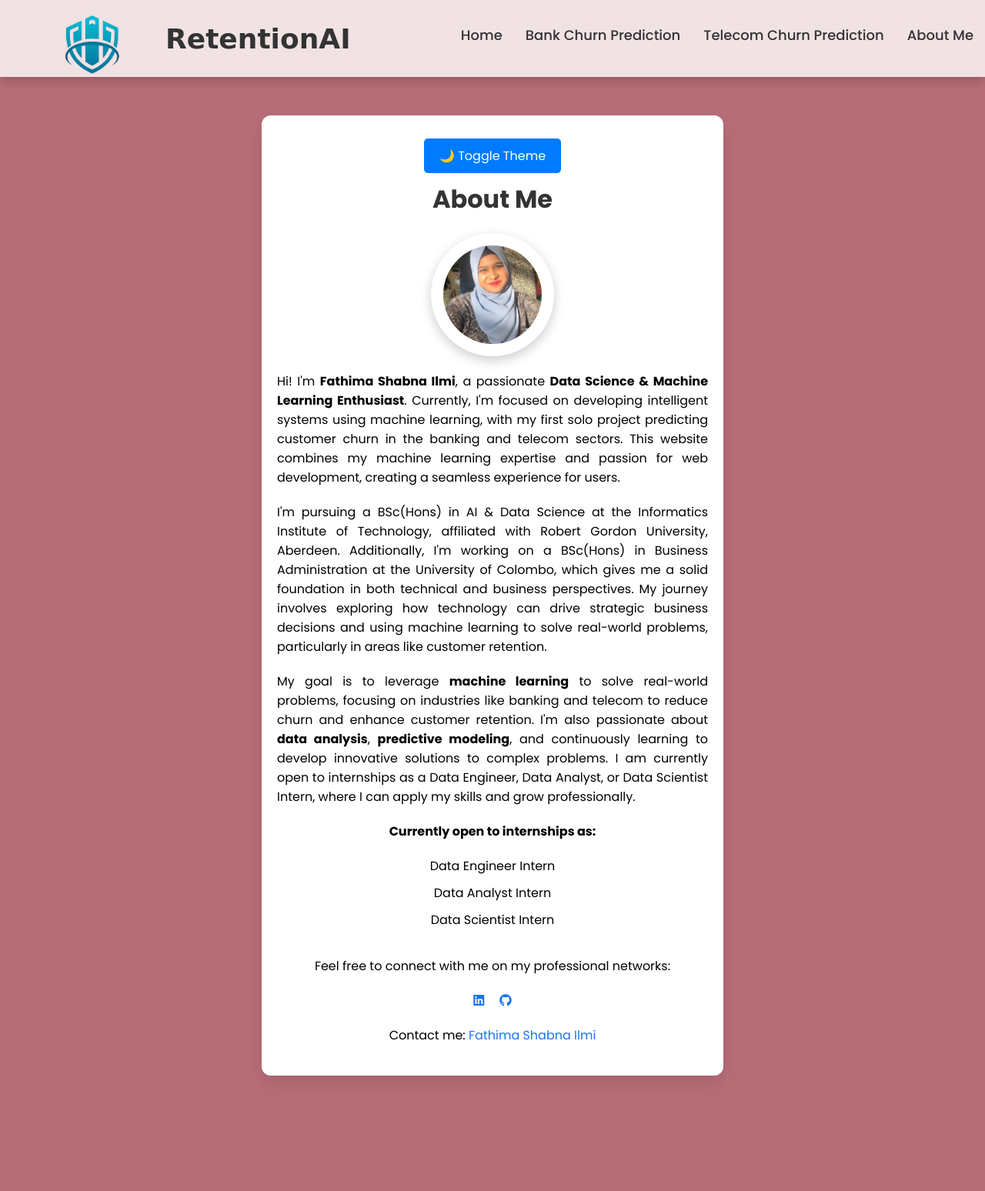
After one commit to ShabnaIlmi/Customer_Churn_Prediction_Model, a Flask app: template templates/AboutMe.html in a window 1280 px wide. The commit adds this page. Shown: the whole page at 77% size. Run offline with Flask 3, Linux system fonts and the light colour scheme; the template is opened without the code that fills it, so the values that code supplies are empty; parts of the project's set-up code (start-up, migrations or seed data) failed here and were passed over.

Commit message:
Updated Files

```diff
--- /dev/null
+++ b/static/css/AboutMe.css
@@ -0,0 +1,342 @@
+@import url('https://fonts.googleapis.com/css2?family=Poppins:wght@400;500;600;700&display=swap');
+
+/* General Reset */
+* {
+    margin: 0;
+    padding: 0;
+    box-sizing: border-box;
+    font-family: 'Poppins', sans-serif;
+}
+
+body {
+    background-color: #B76D77;
+
+}
+
+/* Navigation Bar */
+.nav {
+    position: fixed;
+    width: 100%;
+    top: 0;
+    height: 100px;
+    display: flex;
+    justify-content: space-between;
+    align-items: center;
+    background-color: rgba(255, 255, 255, 0.8); /* Semi-transparent white background */
+    backdrop-filter: blur(15px); /* Stronger blur effect */
+    box-shadow: 0 4px 15px rgba(0, 0, 0, 0.2); /* Subtle shadow for depth */
+    padding: 0 15px;
+    z-index: 1000;
+    transition: background-color 0.3s ease;
+}
+
+/* Logo Container */
+.logopic {
+    display: flex;
+    align-items: center;
+    gap: 0px;
+}
+
+.logopic img {
+    width: 200px;
+    display:block;
+    height: auto;
+    transition: transform 0.3s ease;
+}
+
+.logopic .logo-text {
+    font-size: 36px;
+    font-weight: bold;
+    color: #333;
+    font-family: 'Lobster', cursive;
+    transition: color 0.3s ease;
+}
+
+/* Hover effect for logo text */
+.logopic:hover .logo-text {
+    color: #ff7f50; /* A stylish coral color on hover */
+}
+
+.logopic:hover img {
+    transform: scale(1.05); /* Slight zoom on hover for the logo */
+}
+
+/* Navigation Menu */
+.nav-menu {
+    display: flex;
+    align-items: center;
+    gap: 30px;
+}
+
+/* List of navigation items */
+.nav-menu ul {
+    display: flex;
+    gap: 30px;
+    margin: 0;
+    padding: 0;
+    list-style-type: none;
+}
+
+/* Style for each menu item */
+.nav-menu ul li {
+    position: relative;
+}
+
+.nav-menu ul li .link {
+    text-decoration: none;
+    font-size: 18px;
+    font-weight: 500;
+    color: #333;
+    padding-bottom: 10px;
+    transition: color 0.3s ease, transform 0.3s ease;
+}
+
+/* Hover effect for links */
+.nav-menu ul li .link:hover {
+    color: #ff7f50; /* Stylish hover effect */
+    transform: translateY(-5px); /* Slight lift effect */
+    border-bottom: 2px solid #ff7f50; /* Underline effect */
+}
+
+/* Active link with border */
+.current-page {
+    border-bottom: 2px solid #ff7f50;
+}
+
+/* Navigation Buttons */
+.nav-button .btn {
+    width: 50px;
+    height: 50px;
+    font-size: 16px;
+    font-weight: 600;
+    color: #fff;
+    background-color: #ff7f50;
+    border: none;
+    border-radius: 30px;
+    cursor: pointer;
+    transition: all 0.3s ease;
+}
+
+.nav-button .btn:hover {
+    background-color: #ff5733;
+    transform: scale(1.05);
+}
+
+/* White Button Style */
+.btn.white-btn {
+    background-color: #fff;
+    color: #333;
+    border: 2px solid #ff7f50;
+}
+
+.btn.white-btn:hover {
+    background-color: #ff7f50;
+    color: #fff;
+}
+
+/* Mobile Responsive */
+.nav-menu-btn {
+    display: none;
+}
+
+@media (max-width: 768px) {
+    .nav-menu {
+        display: none;
+        flex-direction: column;
+        background-color: rgba(255, 255, 255, 0.9);
+        position: absolute;
+        top: 120px;
+        left: 0;
+        right: 0;
+        padding: 20px 30px;
+        box-shadow: 0 4px 15px rgba(0, 0, 0, 0.2);
+        z-index: 9999;
+    }
+
+    .nav-menu-btn {
+        display: block;
+        cursor: pointer;
+        font-size: 28px;
+    }
+
+    .nav-menu.open {
+        display: flex;
+    }
+
+    .nav-menu ul {
+        display: block;
+        gap: 20px;
+    }
+
+    .nav-menu ul li .link {
+        font-size: 22px;
+    }
+}
+
+.container {
+    max-width: 600px;
+    margin: 150px auto; /* Increased margin-top */
+    padding: 20px;
+    background: white;
+    border-radius: 12px;
+    box-shadow: 0 10px 20px rgba(0, 0, 0, 0.1);
+    transition: background 0.5s, color 0.5s;
+    display: flex;
+    flex-direction: column;
+    align-items: center; /* Center-align content horizontally */
+    justify-content: center; /* Center-align content vertically */
+    text-align: center; /* Ensures text is centered within the container */
+}
+
+/* Theme Toggle Button */
+button {
+    padding: 10px 20px;
+    border: none;
+    cursor: pointer;
+    background: #007bff;
+    color: white;
+    border-radius: 5px;
+    font-size: 16px;
+    transition: background 0.3s, transform 0.2s;
+    margin: 10px 0; /* Optional: Add margin for spacing */
+}
+
+button:hover {
+    background: #0056b3;
+    transform: scale(1.05);
+}
+
+/* Profile Picture Animation */
+.image-container {
+    display: flex;
+    justify-content: center;
+    align-items: center;
+    margin: 20px 0;
+    overflow: hidden;
+    border-radius: 50%;
+    width: 160px;
+    height: 160px;
+    position: relative;
+    box-shadow: 0 5px 15px rgba(0, 0, 0, 0.2);
+}
+
+.profile-pic {
+    width: 100%;
+    height: 100%;
+    border-radius: 50%;
+    object-fit: cover;
+    transform: scale(0.8);
+    opacity: 0;
+    animation: fadeIn 1s ease-in forwards;
+    transition: transform 0.3s ease;
+}
+
+/* Hover Effect */
+.image-container:hover .profile-pic {
+    transform: scale(1.05);
+}
+
+/* Fade-in Animation */
+@keyframes fadeIn {
+    0% {
+        opacity: 0;
+        transform: scale(0.7);
+    }
+    100% {
+        opacity: 1;
+        transform: scale(0.8);
+    }
+}
+
+/* Dark Theme */
+.dark-mode {
+    background-color: #1a1a1a;
+    color: white;
+}
+
+.dark-mode .container {
+    background: #333;
+    color: white;
+}
+
+/* Heading styling */
+h1 {
+    text-align: center;
+    color: #333;
+}
+
+/* Paragraph styling */
+p {
+    text-align: justify;
+    margin-bottom: 20px;
+}
+
+/* Styling for links */
+a {
+    color: #1a73e8;
+    text-decoration: none;
+}
+
+a:hover {
+    text-decoration: underline;
+}
+
+/* Styling for the Icons Container */
+.icons-container {
+    display: flex;                /* Align the icons in a row */
+    justify-content: center;      /* Center the icons horizontally */
+    gap: 20px;                    /* Space between the icons */
+    margin-top: 10px;             /* Adds space between the text and icons */
+    margin-bottom: 20px;          /* Adds space below the icons */
+}
+
+/* Styling for the Social Media Icons */
+.social-icon img {
+    width: 100px;  /* Increased size */
+    height: 100px; /* Increased size */
+    transition: transform 0.3s ease, width 0.3s ease, height 0.3s ease;
+}
+
+.social-icon img:hover {
+    transform: scale(1.2); /* Slightly larger on hover */
+    width: 110px; /* Slightly bigger on hover */
+    height: 110px; /* Slightly bigger on hover */
+}
+
+.social-icon img:hover {
+    transform: scale(1.1);
+}
+
+/* List for internship positions */
+ul {
+    list-style-type: none;
+    padding-left: 0;
+}
+
+ul li {
+    font-size: 16px;
+    margin-bottom: 10px;
+}
+
+/* Contact link styling */
+.contact {
+    margin-top: 20px;
+    text-align: center;
+}
+
+.contact a {
+    font-weight: bold;
+    color: #333;
+}
+
+/* Styling for the Internship List */
+ul.internship-list {
+    list-style-type: disc; /* Default bullet points */
+    padding-left: 20px; /* Adds indentation */
+    color: #555; /* Text color */
+    font-size: 18px; /* Font size */
+}
+
+ul.internship-list li {
+    margin-bottom: 10px; /* Space between each list item */
+}
--- /dev/null
+++ b/static/js/AboutMe.js
@@ -0,0 +1,17 @@
+const themeToggle = document.getElementById('theme-toggle');
+
+// Check local storage for theme preference
+if (localStorage.getItem('theme') === 'dark') {
+    document.body.classList.add('dark-mode');
+}
+
+themeToggle.addEventListener('click', () => {
+    document.body.classList.toggle('dark-mode');
+
+    // Save user preference to local storage
+    if (document.body.classList.contains('dark-mode')) {
+        localStorage.setItem('theme', 'dark');
+    } else {
+        localStorage.setItem('theme', 'light');
+    }
+});
--- /dev/null
+++ b/templates/AboutMe.html
@@ -0,0 +1,70 @@
+<!DOCTYPE html>
+<html lang="en">
+<head>
+    <meta charset="UTF-8">
+    <meta name="viewport" content="width=device-width, initial-scale=1.0">
+    <title>About Me</title>
+    <link rel="stylesheet" href="../static/css/AboutMe.css">
+    <!-- Include Font Awesome CDN -->
+    <link rel="stylesheet" href="https://cdnjs.cloudflare.com/ajax/libs/font-awesome/5.15.3/css/all.min.css">
+</head>
+<body>
+    <!-- Navigation Bar -->
+    <nav class="nav">
+        <div class="logopic">
+            <img src="../static/images/Logo.png" alt="Logo"><span class="logo-text">RetentionAI</span>
+        </div>
+        <div class="nav-menu" id="navMenu">
+            <ul>
+                <li><a href="index.html" class="link" target="_blank">Home</a></li>
+                <li><a href="index.html" class="link" target="_blank">Bank Churn Prediction</a></li>
+                <li><a href="index.html" class="link" target="_blank">Telecom Churn Prediction</a></li>
+                <li><a href="AboutMe.html" class="link" target="_blank">About Me</a></li>
+            </ul>
+        </div>
+    </nav>
+
+    <div class="container">
+        <button id="theme-toggle">🌙 Toggle Theme</button>
+        <h1>About Me</h1>
+        <div class="image-container">
+            <img src="../static/images/Profile.jpeg" alt="Profile Picture" class="profile-pic">
+        </div>
+
+        <p>Hi! I'm <strong>Fathima Shabna Ilmi</strong>, a passionate <strong>Data Science & Machine Learning Enthusiast</strong>. Currently, I'm focused on developing intelligent systems using machine learning, with my first solo project predicting customer churn in the banking and telecom sectors. This website combines my machine learning expertise and passion for web development, creating a seamless experience for users.</p>
+
+        <p>I'm pursuing a BSc(Hons) in AI & Data Science at the Informatics Institute of Technology, affiliated with Robert Gordon University, Aberdeen. Additionally, I'm working on a BSc(Hons) in Business Administration at the University of Colombo, which gives me a solid foundation in both technical and business perspectives. My journey involves exploring how technology can drive strategic business decisions and using machine learning to solve real-world problems, particularly in areas like customer retention.</p>
+
+        <p>My goal is to leverage <strong>machine learning</strong> to solve real-world problems, focusing on industries like banking and telecom to reduce churn and enhance customer retention. I'm also passionate about <strong>data analysis</strong>, <strong>predictive modeling</strong>, and continuously learning to develop innovative solutions to complex problems. I am currently open to internships as a Data Engineer, Data Analyst, or Data Scientist Intern, where I can apply my skills and grow professionally.</p>
+
+        <p><strong>Currently open to internships as:</strong></p>
+        <ul>
+            <li>Data Engineer Intern</li>
+            <li>Data Analyst Intern</li>
+            <li>Data Scientist Intern</li>
+        </ul>
+
+        <br>
+
+        <div class="social-links">
+            <p>Feel free to connect with me on my professional networks:</p>
+
+            <div class="icons-container">
+                <!-- LinkedIn Icon -->
+                <a href="https://www.linkedin.com/in/shabna-ilmi/" target="_blank" class="social-icon">
+                    <i class="fab fa-linkedin"></i>
+                </a>
+                <!-- GitHub Icon -->
+                <a href="https://github.com/ShabnaIlmi" target="_blank" class="social-icon">
+                    <i class="fab fa-github"></i>
+                </a>
+            </div>
+        </div>
+
+
+        <p>Contact me: <a href="mailto:ilmishabna03@gmail.com"> Fathima Shabna Ilmi</a></p>
+    </div>
+
+    <script src="../static/js/AboutMe.js"></script>
+</body>
+</html>
```
Also changed, not shown: templates/index.html (+7 -7 lines), static/images/Profile.jpeg (added), 5 other files.
